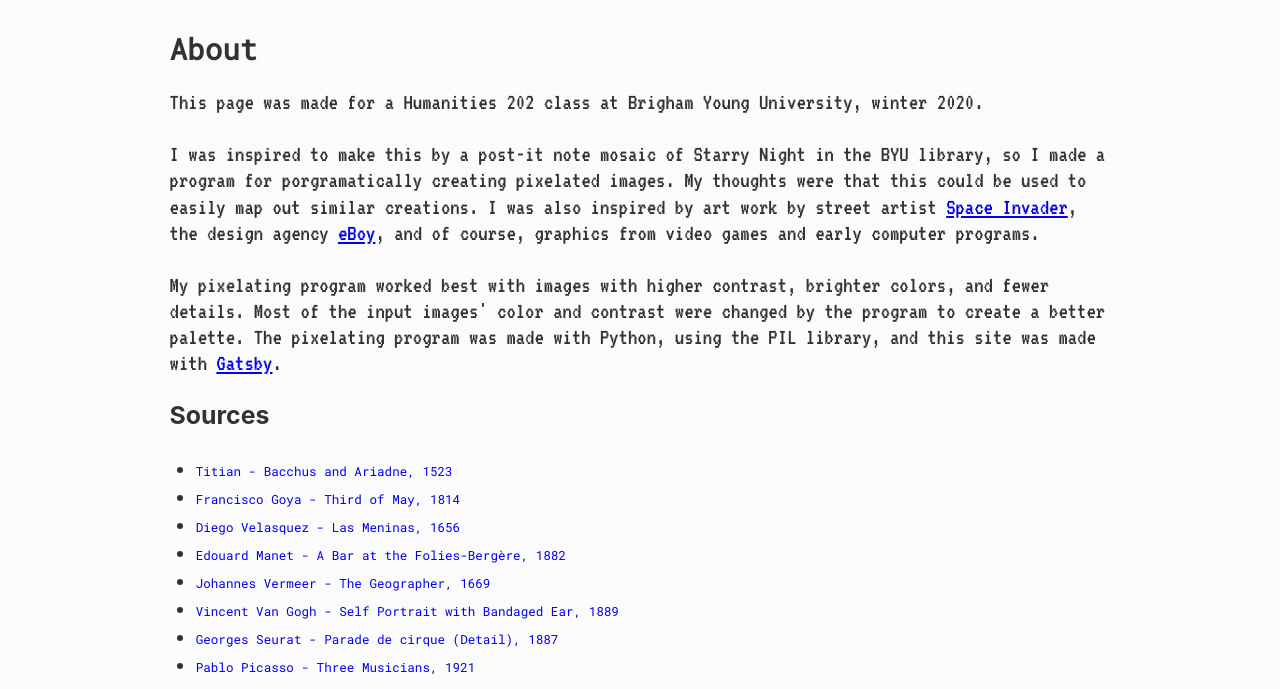
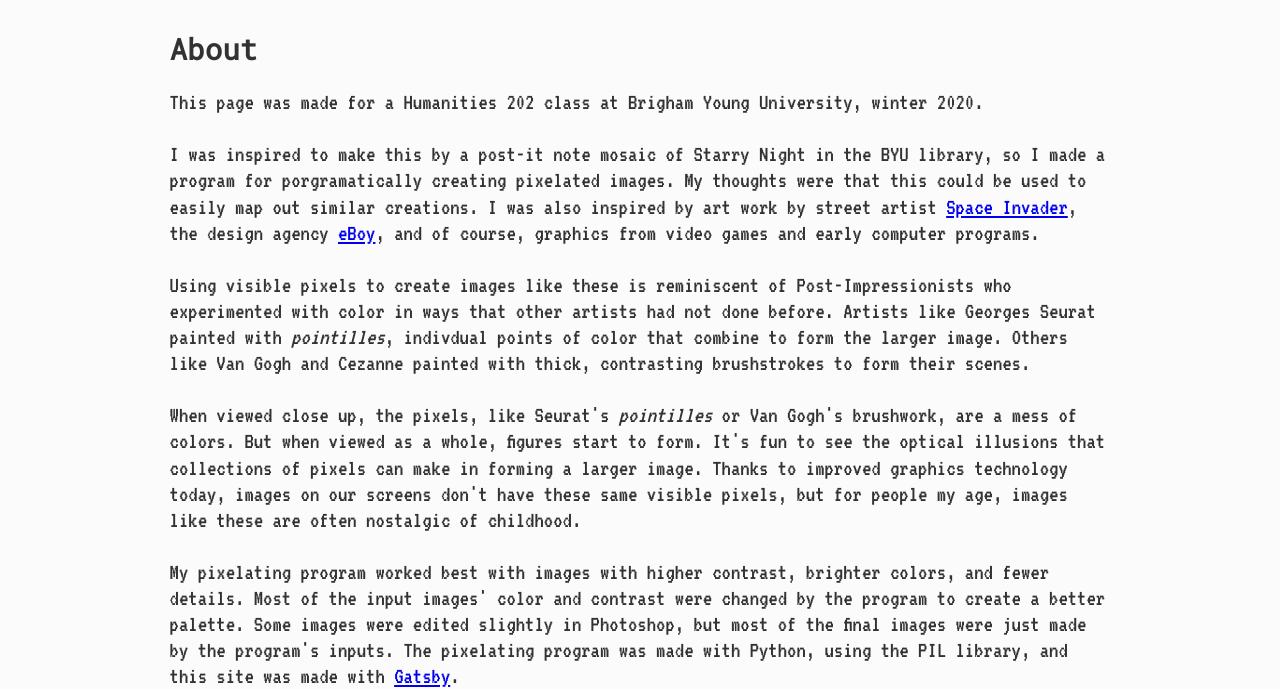
Before and after one commit to rrosenlof/pixel-gallery, a Gatsby site: page /about in a window 1280 px wide. Shown: the part 105-794 px from the top of the page. Built offline with nearby package versions, Linux system fonts and the light colour scheme; Gatsby itself is replaced by a stand-in of ours.

Commit message:
finishing about page

```diff
--- a/src/pages/about.js
+++ b/src/pages/about.js
@@ -12,9 +12,22 @@ const SecondPage = () => (
     <p>I was inspired to make this by a post-it note mosaic of Starry Night in the BYU library, so I made a program for porgramatically creating pixelated images. My thoughts were that
       this could be used to easily map out similar creations. I was also inspired by art work by street artist <a href="https://www.instagram.com/invaderwashere/">Space Invader</a>, the design agency <a href="https://www.instagram.com/eboyarts/">eBoy</a>,
         and of course, graphics from video games and early computer programs.
-    </p><p>
+    </p>
+    <p>
+      Using visible pixels to create images like these is reminiscent of Post-Impressionists who experimented with color in ways
+      that other artists had not done before. Artists like Georges Seurat painted with <i>pointilles</i>, indivdual points of color that
+      combine to form the larger image. Others like Van Gogh and Cezanne painted with thick, contrasting brushstrokes to form their
+      scenes.
+    </p>
+    <p>
+      When viewed close up, the pixels, like Seurat's <i>pointilles</i> or Van Gogh's brushwork, are a mess of colors. But when viewed as a whole, figures
+      start to form. It's fun to see the optical illusions that collections of pixels can make in forming a larger image. Thanks to improved graphics
+      technology today, images on our screens don't have these same visible pixels, but for people my age, images like these are often nostalgic of childhood.
+    </p>
+    <p>
       My pixelating program worked best with images with higher contrast, brighter colors, and fewer details. Most of the input images' color and contrast were changed by the program
-      to create a better palette. The pixelating program was made with Python, using the PIL library, and this site was made with <a href="https://www.gatsbyjs.org/">Gatsby</a>.
+      to create a better palette. Some images were edited slightly in Photoshop, but most of the final images were just made by the program's inputs.
+      The pixelating program was made with Python, using the PIL library, and this site was made with <a href="https://www.gatsbyjs.org/">Gatsby</a>.
     </p>
     <h3>Sources</h3>
     <ul>
```
